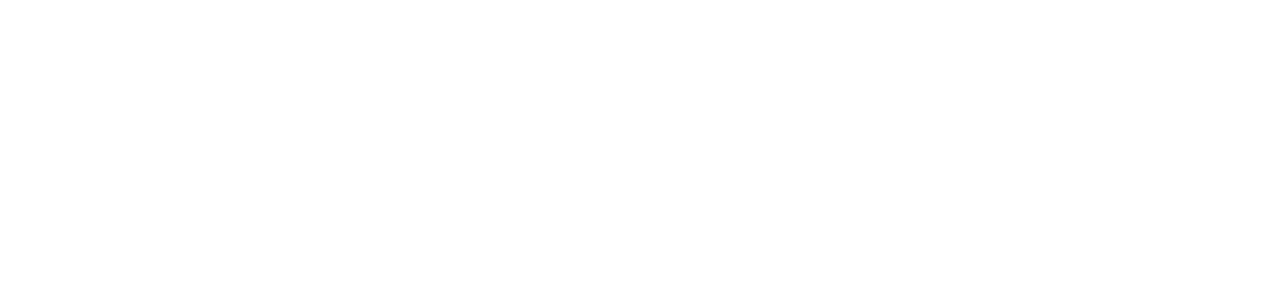
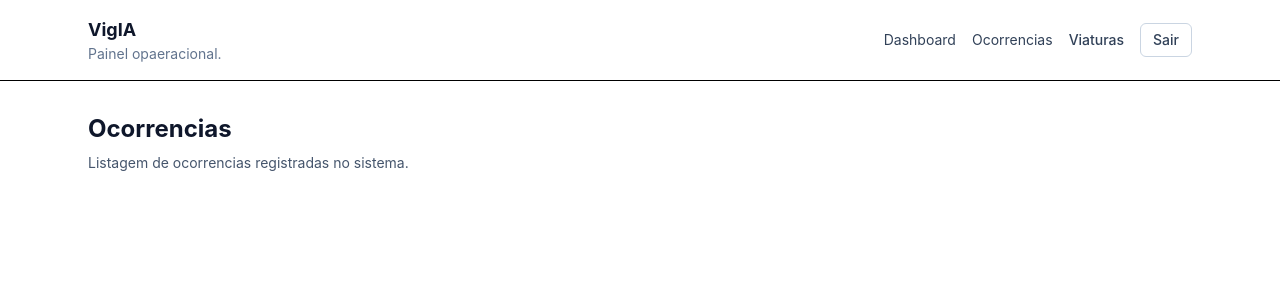
Before and after one commit to samuelhenriique/VigIA, a React app in the folder frontend/: page /ocorrencias in a window 1280 px wide. Before the commit this address had no page. Shown: the top 300 px of the page. Built offline with nearby package versions, Linux system fonts and the light colour scheme; sample sign-in values are in the browser's storage; the HTML template or start-up script is replaced by a standard one.

Commit message:
Criação das telas: Viaturas/Ocorrencias.

```diff
--- a/frontend/src/App.jsx
+++ b/frontend/src/App.jsx
@@ -3,6 +3,8 @@
 import Dashboard from './pages/Dashboard'
 import PrivateRoute from './routes/PrivateRoute'
 import AppLayout from './layouts/AppLayout'
+import Ocorrencias from './pages/Ocorrencias'
+import Viaturas from './pages/Viaturas'
 
 export default function App() {
   return (
@@ -16,6 +18,8 @@
           </PrivateRoute>
           }>
             <Route path="/dashboard" element={<Dashboard />} />
+            <Route path="/ocorrencias" element={<Ocorrencias />} />
+            <Route path="/viaturas" element={<Viaturas />} />
           </Route>
       </Routes>
     </BrowserRouter>
--- /dev/null
+++ b/frontend/src/pages/Ocorrencias.jsx
@@ -0,0 +1,13 @@
+export default function Ocorrencias() {
+  return (
+    <div>
+      <h1 className="text-2xl font-bold text-slate-900">
+        Ocorrencias
+      </h1>
+
+      <p className="mt-2 text-sm text-slate-600">
+        Listagem de ocorrencias registradas no sistema.
+      </p>
+    </div>
+  )
+}
--- /dev/null
+++ b/frontend/src/pages/Viaturas.jsx
@@ -0,0 +1,13 @@
+export default function Viaturas() {
+  return (
+    <div>
+      <h1 className="text-2xl font-bold text-slate-900">
+        Viaturas
+      </h1>
+
+      <p className="mt-2 text-sm text-slate-600">
+        Listagem de viaturas cadastradas no sistema.
+      </p>
+    </div>
+  )
+}
```
